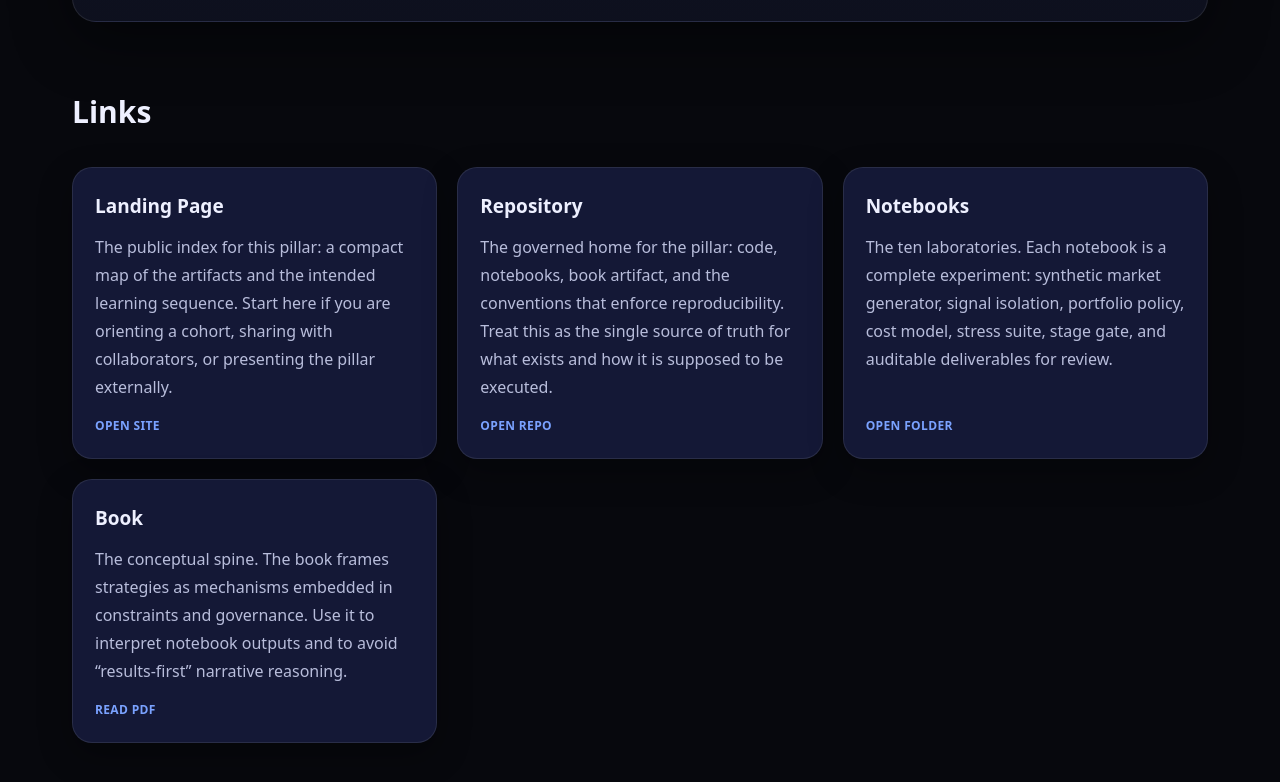
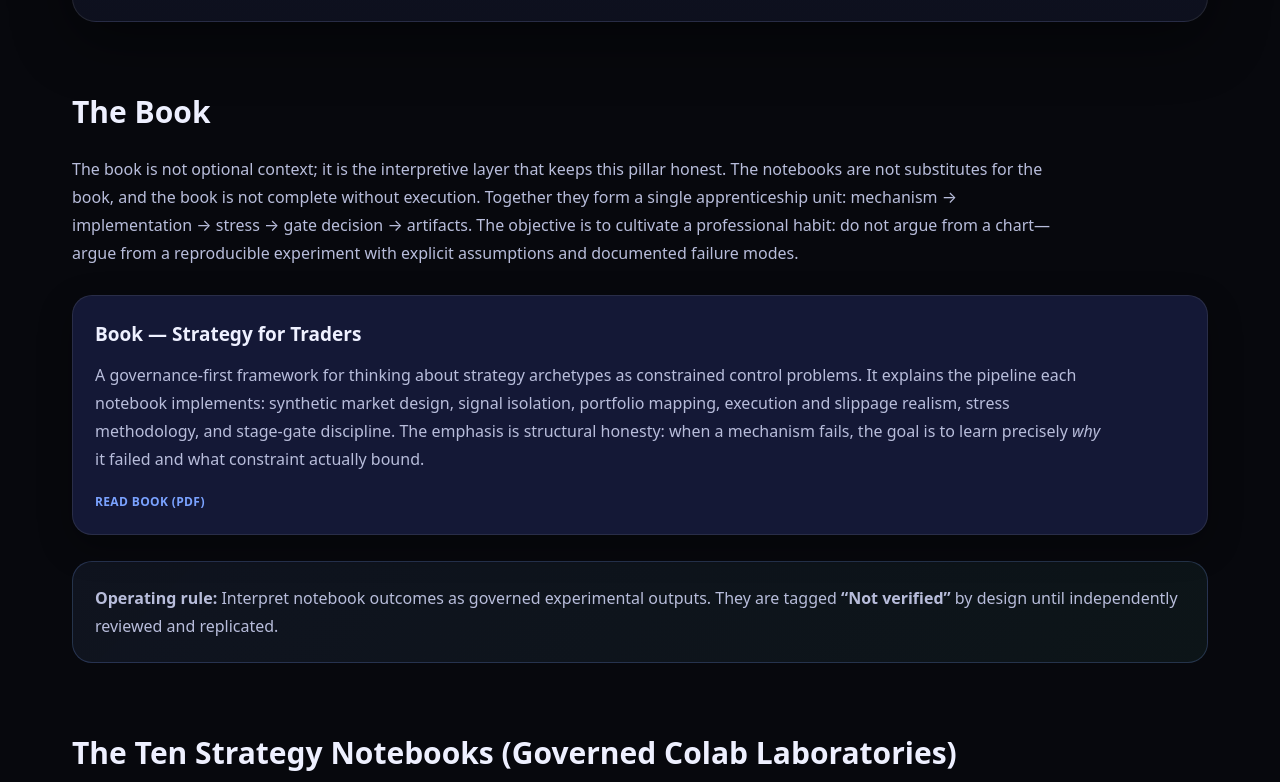
Before and after one commit to alexdibol/algo_strategies, a plain HTML site: page docs/index.html in a window 1280 px wide. Shown: the part 1113-1895 px from the top of the page. Drawn offline with Linux system fonts and the light colour scheme.

Commit message:
Update index.html

```diff
--- a/docs/index.html
+++ b/docs/index.html
@@ -184,49 +184,7 @@
 </section>
 
 <!-- QUICK LINKS -->
-<section>
-  <h2>Links</h2>
 
-  <div class="grid">
-
-    <div class="card">
-      <h3>Landing Page</h3>
-      <p>
-        The public index for this pillar: a compact map of the artifacts and the intended learning sequence.
-        Start here if you are orienting a cohort, sharing with collaborators, or presenting the pillar externally.
-      </p>
-      <a href="https://alexdibol.github.io/algo_strategies" target="_blank" rel="noopener">Open Site</a>
-    </div>
-
-    <div class="card">
-      <h3>Repository</h3>
-      <p>
-        The governed home for the pillar: code, notebooks, book artifact, and the conventions that enforce reproducibility.
-        Treat this as the single source of truth for what exists and how it is supposed to be executed.
-      </p>
-      <a href="https://github.com/alexdibol/algo_strategies" target="_blank" rel="noopener">Open Repo</a>
-    </div>
-
-    <div class="card">
-      <h3>Notebooks</h3>
-      <p>
-        The ten laboratories. Each notebook is a complete experiment: synthetic market generator, signal isolation,
-        portfolio policy, cost model, stress suite, stage gate, and auditable deliverables for review.
-      </p>
-      <a href="https://github.com/alexdibol/algo_strategies/tree/main/notebooks" target="_blank" rel="noopener">Open Folder</a>
-    </div>
-
-    <div class="card">
-      <h3>Book</h3>
-      <p>
-        The conceptual spine. The book frames strategies as mechanisms embedded in constraints and governance.
-        Use it to interpret notebook outputs and to avoid “results-first” narrative reasoning.
-      </p>
-      <a href="https://github.com/alexdibol/algo_strategies/blob/main/book/BOOK%20STRATEGY%20FOR%20TRADERS.pdf" target="_blank" rel="noopener">Read PDF</a>
-    </div>
-
-  </div>
-</section>
 
 <!-- BOOK -->
 <section>
```
